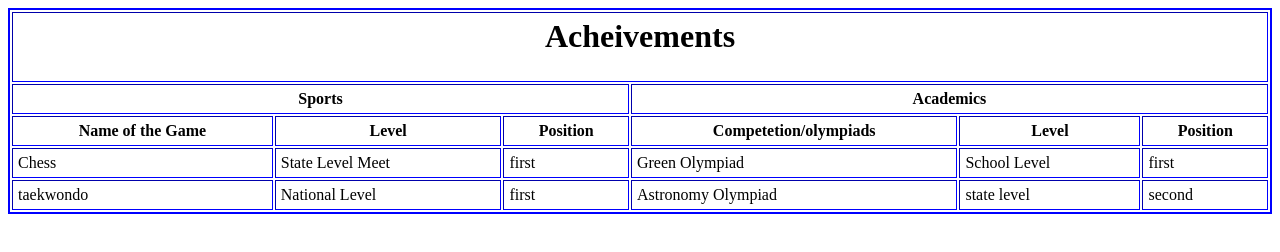
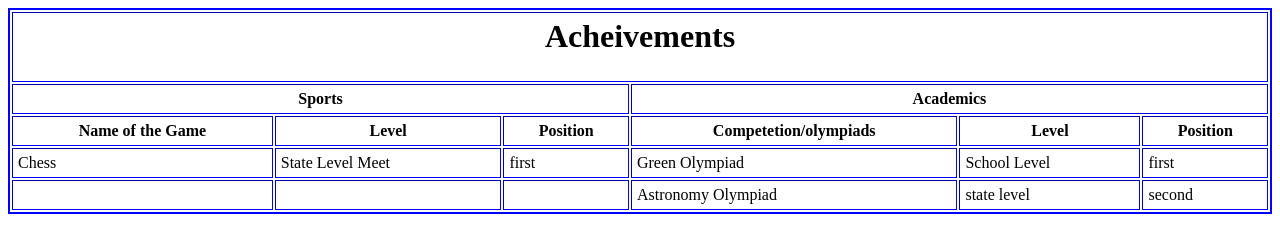
Before and after one commit to sahushubham/KhushbooBhoy.github.io, a plain HTML site: page acheivement.html in a window 1280 px wide. Drawn offline with Linux system fonts and the light colour scheme.

Commit message:
Update acheivement.html

```diff
--- a/acheivement.html
+++ b/acheivement.html
@@ -32,9 +32,9 @@
       <td>first</td>
       </tr>
       <tr>
-      <td>taekwondo</td>
-      <td>National Level</td>
-      <td>first</td>
+      <td></td>
+      <td></td>
+      <td></td>
       <td>Astronomy Olympiad</td>
       <td>state level</td>
       <td>second</td>
```
